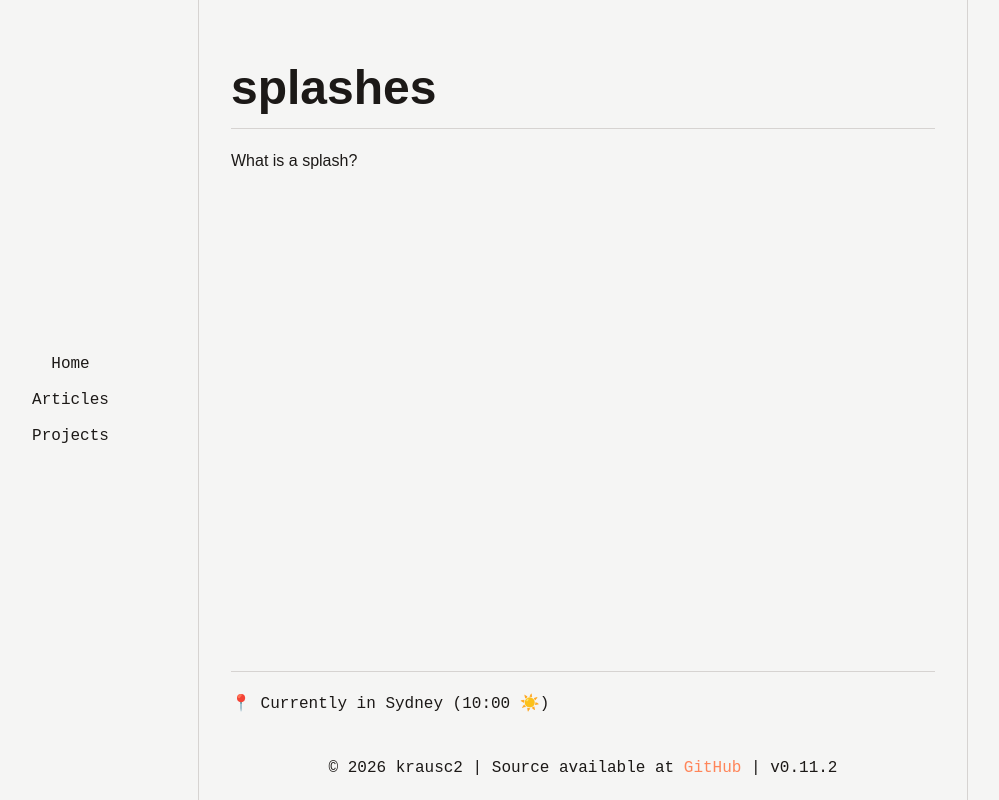
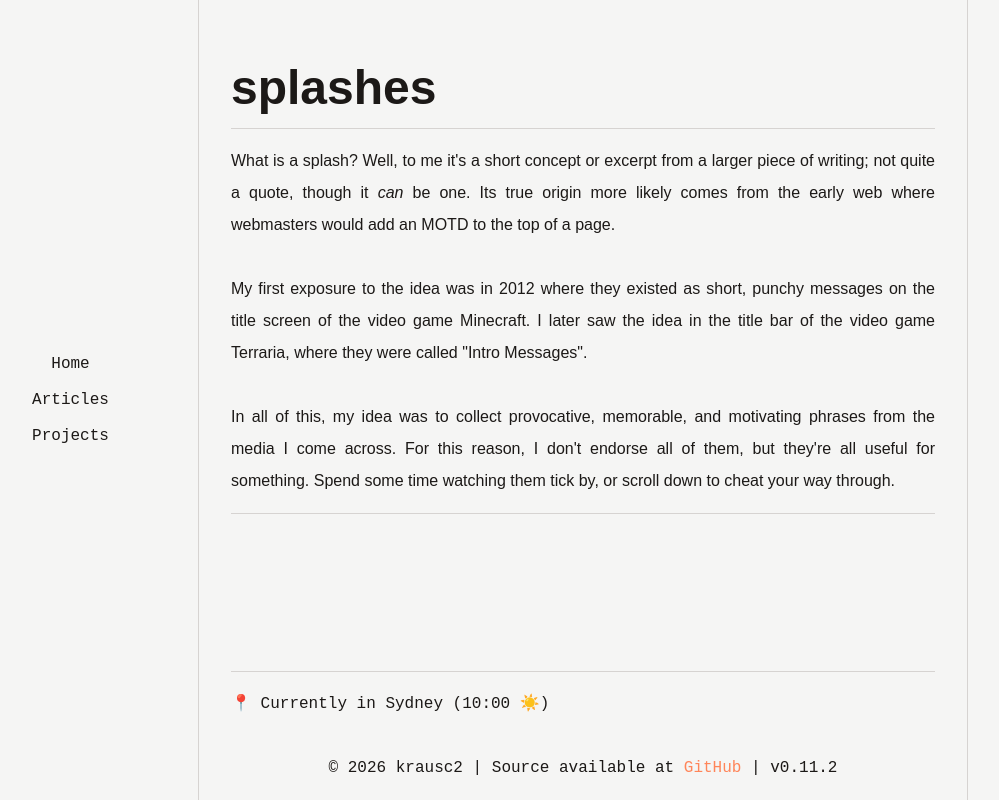
Before and after one commit to krausc2/kc2.dev, a SvelteKit app: page /splashes in a window 1280 px wide. Shown: the whole page, without its empty margins (57-1056 px from the left). Built offline with nearby package versions, Linux system fonts and the light colour scheme.

Commit message:
feat: add page description

```diff
--- a/src/routes/splashes/+page.svelte
+++ b/src/routes/splashes/+page.svelte
@@ -4,8 +4,11 @@
 
 <section class="mb-32 flex flex-col">
 	<p class="border-b pb-4 text-5xl leading-none font-bold">splashes</p>
+	<div class="pt-4 gap-8 flex flex-col border-b pb-4">
+		<p>What is a splash? Well, to me it's a short concept or excerpt from a larger piece of writing; not quite a quote, though it <span class="italic">can</span> be one. Its true origin more likely comes from the early web where webmasters would add an MOTD to the top of a page.</p>
 
-	<div class="pt-4">
-		<p>What is a splash?</p>
+		<p>My first exposure to the idea was in 2012 where they existed as short, punchy messages on the title screen of the video game Minecraft. I later saw the idea in the title bar of the video game Terraria, where they were called "Intro Messages".</p>
+
+		<p>In all of this, my idea was to collect provocative, memorable, and motivating phrases from the media I come across. For this reason, I don't endorse all of them, but they're all useful for something. Spend some time watching them tick by, or scroll down to cheat your way through.</p>
     </div>
 </section>
```
